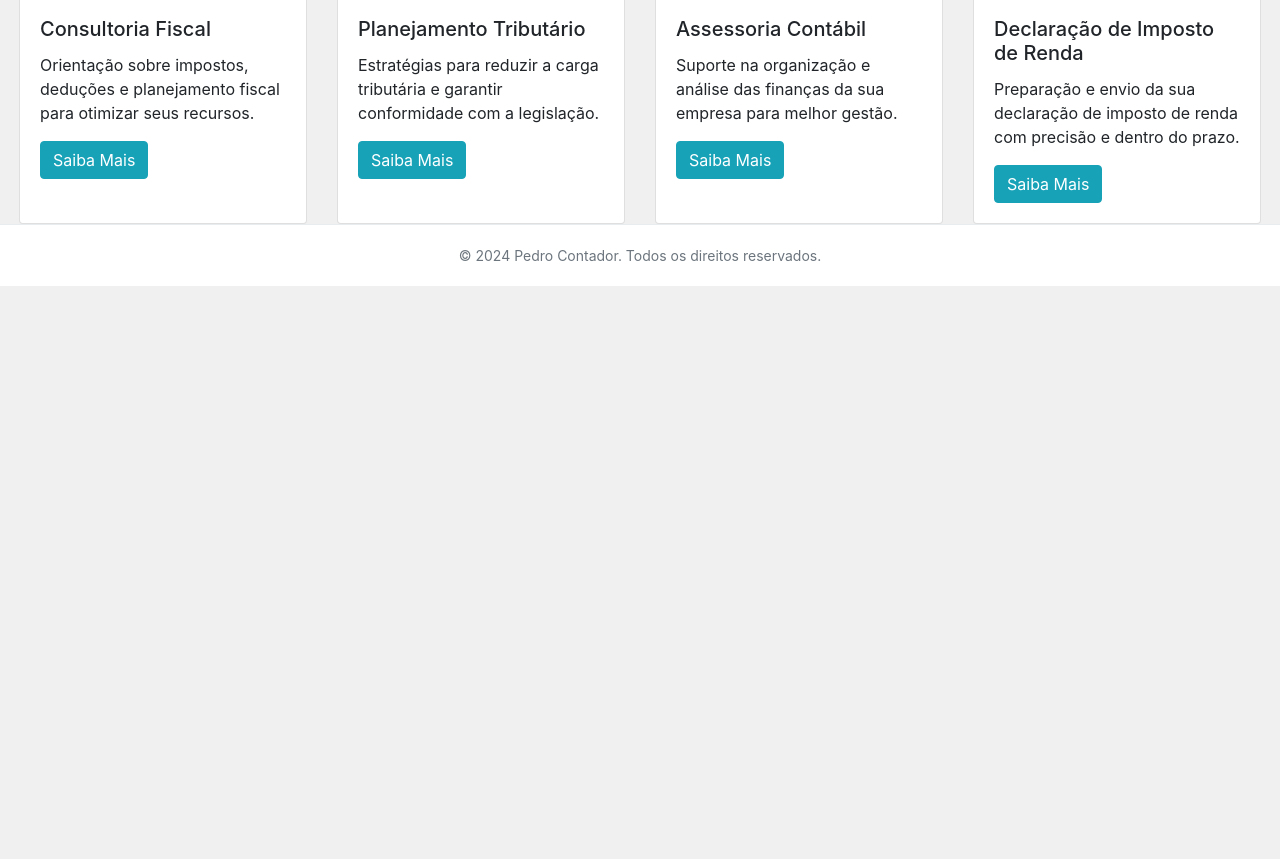
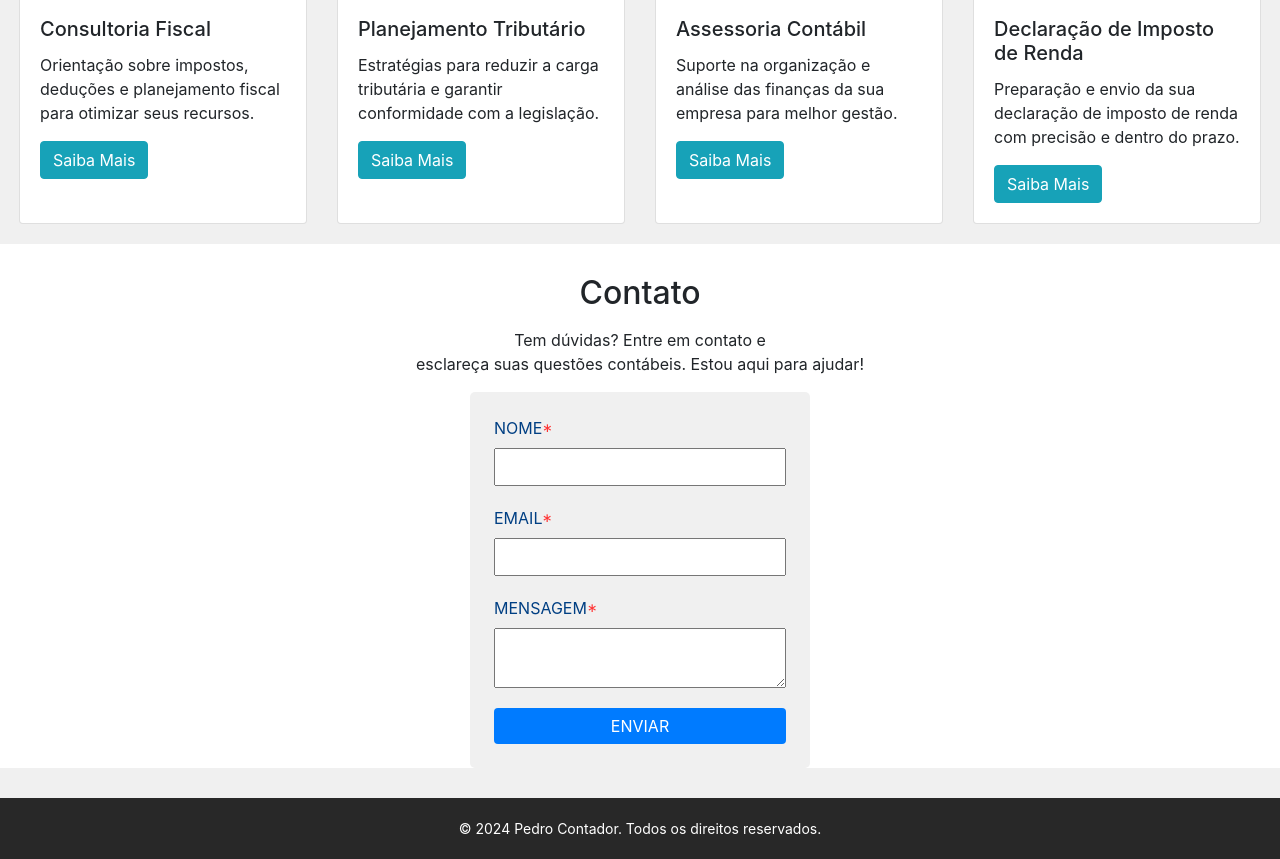
Before and after one commit to KevinTereza/pedro-contador, a plain HTML site: page index.html in a window 1280 px wide. Shown: the part 1164-2023 px from the top of the page. Before the commit the page ends 1450 px from the top, so only its background shows below. Drawn offline with nearby package versions, Linux system fonts and the light colour scheme.

Commit message:
Commit inicial

```diff
--- a/assets/css/style.css
+++ b/assets/css/style.css
@@ -2,6 +2,10 @@
   margin: 0;
   padding: 0;
   box-sizing: border-box;
+}
+
+html {
+  scroll-behavior: smooth;
 }
 
 body {
@@ -78,6 +82,10 @@
   background-color: #0056b3;
 }
 
+.section-services {
+  margin: 20px 0;
+}
+
 .section-services__title {
   margin: 30px 0;
   text-align: center;
@@ -90,16 +98,55 @@
   flex-wrap: wrap;
 }
 
+.section-contact {
+  display: flex;
+  flex-direction: column;
+  justify-content: center;
+  align-items: center;
+  background-color: #fff;
+  margin-bottom: 30px;
+}
+
+.section-contact__title {
+  margin: 30px 0 15px 0;
+  text-align: center;
+}
+
+.section-contact__text {
+  text-align: center;
+}
+
+.section-contact-form {
+  padding: 24px;
+  width: 340px;
+  display: flex;
+  flex-direction: column;
+  background-color: #f0f0f0;
+  border-radius: 5px;
+}
+
+.form__label {
+  color: #003f83;
+}
+
+.form__input, .form__textarea {
+  padding: 5px;
+  margin-bottom: 20px;
+}
+
+.--detail {
+  color: rgb(255, 50, 50);
+}
+
 .footer {
-    background-color: #fff;
+  background-color: #282828;
   padding: 20px 0;
   text-align: center;
-    border-top: 1px solid #e9ecef;
 }
 
 .footer__text {
   margin: 0;
-    color: #6c757d;
+  color: #fff;
   font-size: 0.875rem;
 }
 
--- a/index.html
+++ b/index.html
@@ -38,11 +38,11 @@
         </div>
     </section>
 
-    <section class="section-services">
+    <section class="section-services" id="servicos">
         <h2 class="section-services__title font-weight-bold">Serviços</h2>
         <div class="card-container">
             <div class="card" style="width: 18rem;">
-                <img class="card-img-top" src="./assets/img/consul 1.svg" alt="Consultoria Fiscal">
+                <img class="card-img-top" src="../assets/img/consul 1.svg" alt="Consultoria Fiscal">
                 <div class="card-body">
                     <h5 class="card-title">Consultoria Fiscal</h5>
                     <p class="card-text">Orientação sobre impostos, deduções e planejamento fiscal para otimizar seus recursos.</p>
@@ -76,6 +76,23 @@
         </div>
     </section>
 
+    <section class="section-contact" id="contato">
+        <h2 class="section-contact__title">Contato</h2>
+        <p class="section-contact__text d-none d-lg-block">Tem dúvidas? Entre em contato e<br>esclareça suas questões contábeis. Estou aqui para ajudar!</p>
+        <p class="section-contact__text d-block d-lg-none">Tem alguma dúvida?<br>Entre em contato!</p>
+        <div class="section-contact-form-container">
+            <form class="section-contact-form" action="#">
+                <label class="form__label" for="name">NOME<span class="form__label --detail">*</span></label>
+                <input class="form__input" type="text" id="name" required>
+                <label class="form__label" for="email">EMAIL<span class="form__label --detail">*</span></label>
+                <input class="form__input" type="email" id="email" required>
+                <label class="form__label" for="textarea">MENSAGEM<span class="form__label --detail">*</span></label>
+                <textarea class="form__textarea" id="textarea" required></textarea>
+                <button type="submit" class="btn btn-primary">ENVIAR</button>
+            </form>
+        </div>
+    </section>
+
     <footer class="footer">
         <div class="container">
             <p class="footer__text">© 2024 Pedro Contador. Todos os direitos reservados.</p>
```
Also changed, not shown: assets/img/iconmonstr-arrow-71.svg (added), sla.txt (deleted). Lines whose indentation alone changed are shown as unchanged.
